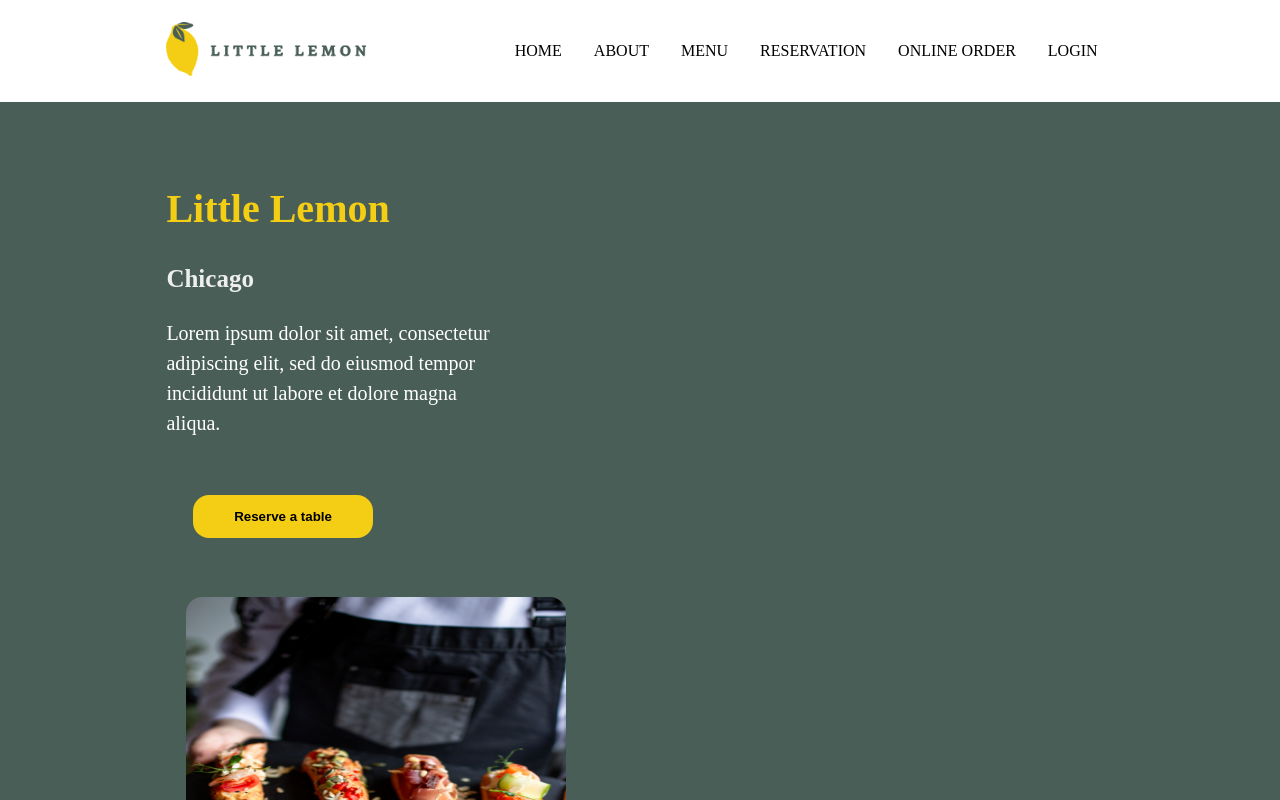
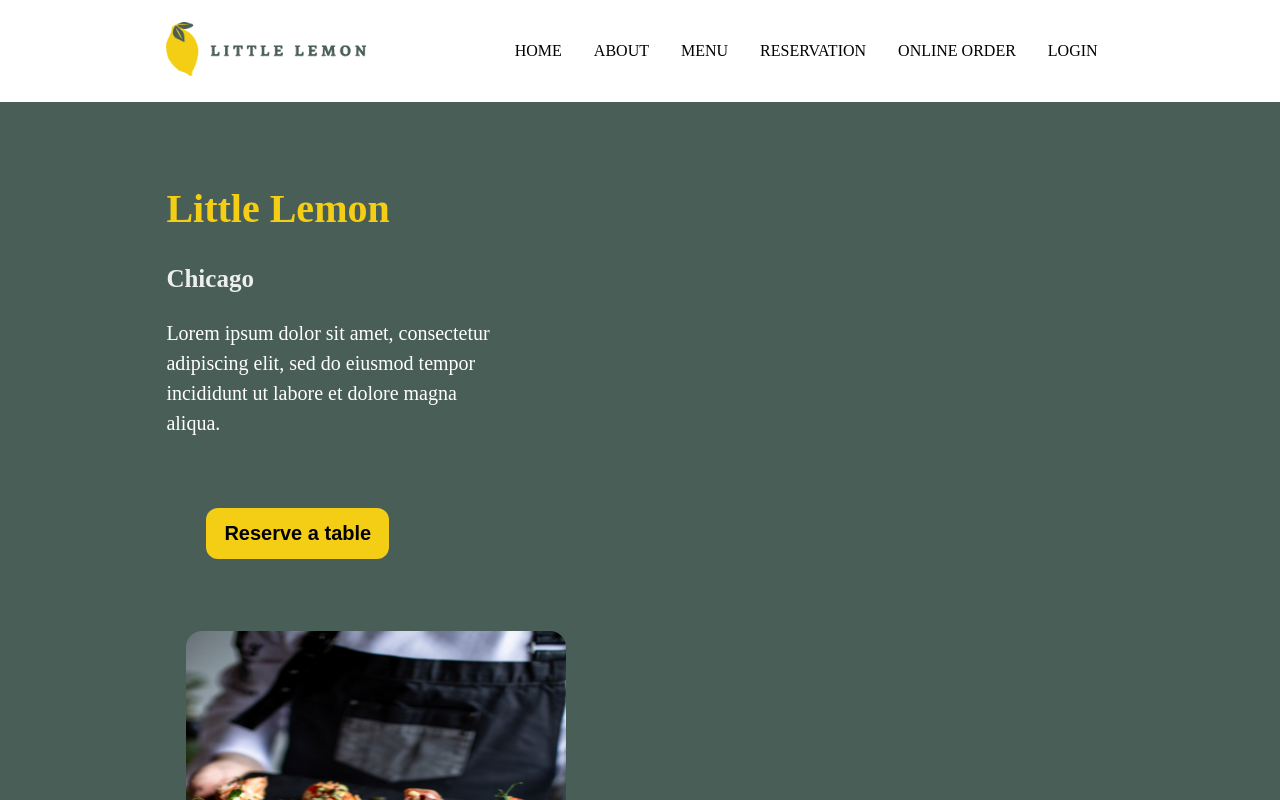
Before and after one commit to Solexgreat/Little_Lemon_Web_Project, a React (Create React App) app in the folder little_lemon_web_project/: page / in a window 1280 px wide. Shown: the top 800 px of the page. Built offline with nearby package versions, Linux system fonts and the light colour scheme.

Commit message:
In progress

```diff
--- a/little_lemon_web_project/src/Component/Header.js
+++ b/little_lemon_web_project/src/Component/Header.js
@@ -12,7 +12,7 @@ const Header = () => {
 		<header className="Herosection">
 			<section>
 				{/* banner text */}
-				<div className="Hero-text" >
+				<div className="banner" >
 					<h2 className="Little-lemon">Little Lemon</h2>
 					<h3>Chicago</h3>
 					<p>Lorem ipsum dolor sit amet, consectetur<br/>
--- a/little_lemon_web_project/src/style/header.css
+++ b/little_lemon_web_project/src/style/header.css
@@ -18,7 +18,7 @@ h3{
 	font-size: 25px;
 }
 
-.Hero-text p{
+.banner p{
 	font-size: 20px;
 	line-height: 1.5;
 	max-width: 520;
@@ -26,7 +26,17 @@ h3{
 	color: white;
 }
 
-
+button{
+	color: black;
+	padding: 14px 18px;
+	border-radius: 12px;
+	border: none;
+	text-decoration: none;
+	margin: 2em;
+	background-color: #F4CE14;
+	font-size: 20px;
+	font-weight: bold;
+}
 
 .Hero-image {
 	position: relative;
@@ -46,15 +56,6 @@ h3{
 	border-radius: 16px;
 }
 
-.Hero-btn button{
-	border-radius: 16px;
-	border-style: none;
-	width: 180px;
-	height: 43px;
-	margin: 2em;
-	background-color: #F4CE14;
-}
-
 .Reserve-table{
 	color: black;
 	font-weight: bold;
```
